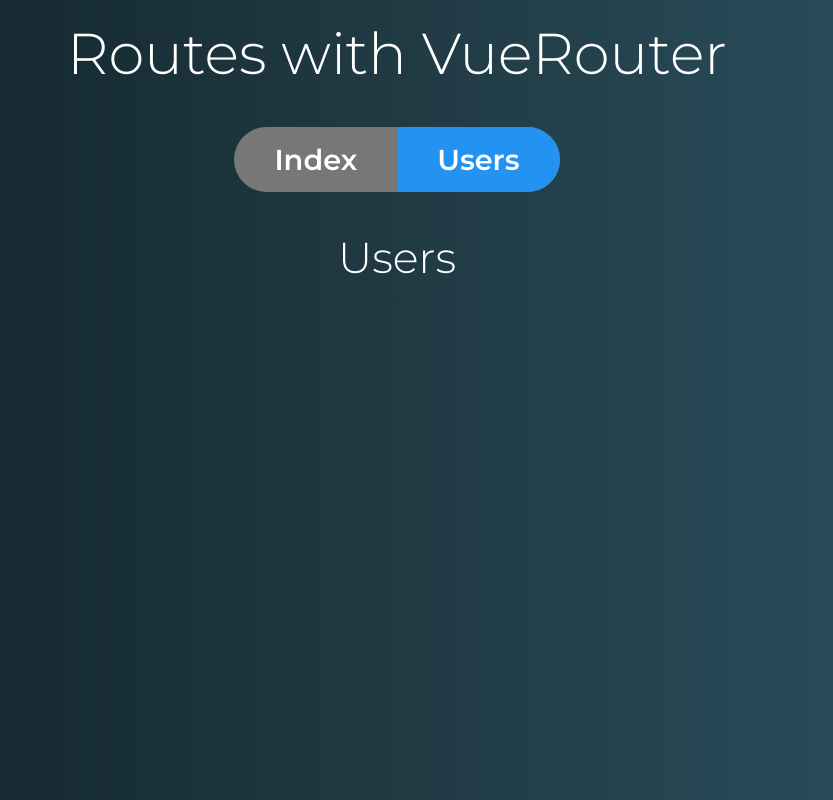
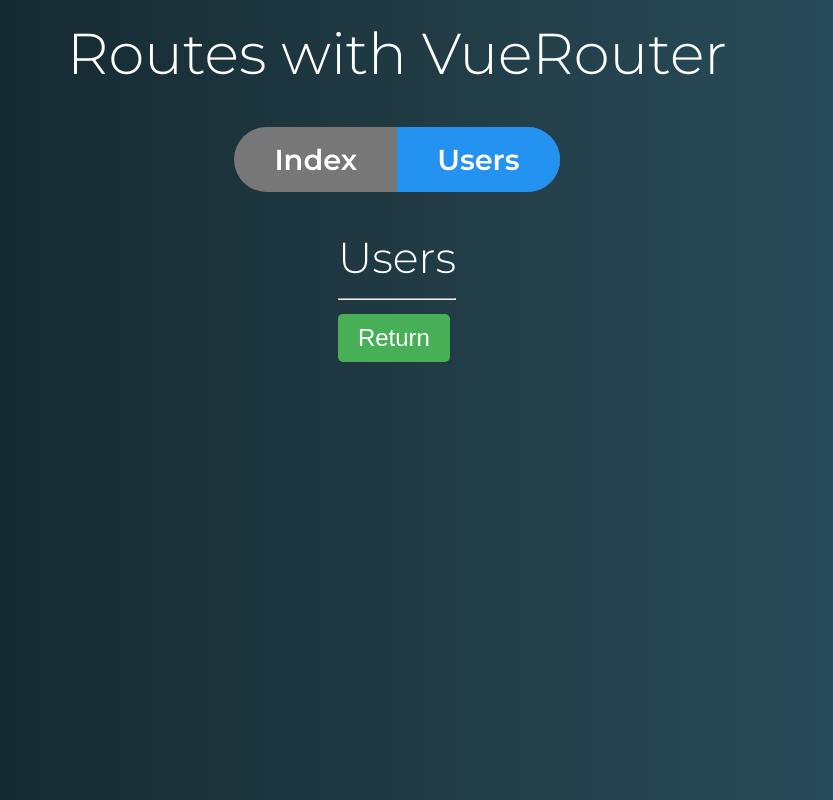
Before and after one commit to pedrosales/VueJS, a Vue app in the folder vue-router/routes-exercises/: page /users in a window 1280 px wide. Shown: the whole page, without its empty margins (243-1076 px from the left). Built offline with nearby package versions, Linux system fonts and the light colour scheme.

Commit message:
navigate JS

```diff
--- a/vue-router/routes-exercises/src/components/user/User.vue
+++ b/vue-router/routes-exercises/src/components/user/User.vue
@@ -1,11 +1,20 @@
 <template>
   <div class="user">
     <h2>Users</h2>
+    <hr />
+    <button success @click="backIndex">Return</button>
   </div>
 </template>
 
 <script>
-export default {};
+export default {
+  methods: {
+    backIndex() {
+      //   this.$router.push("/");
+      this.$router.push({ path: "/" });
+    },
+  },
+};
 </script>
 
 <style>
```
